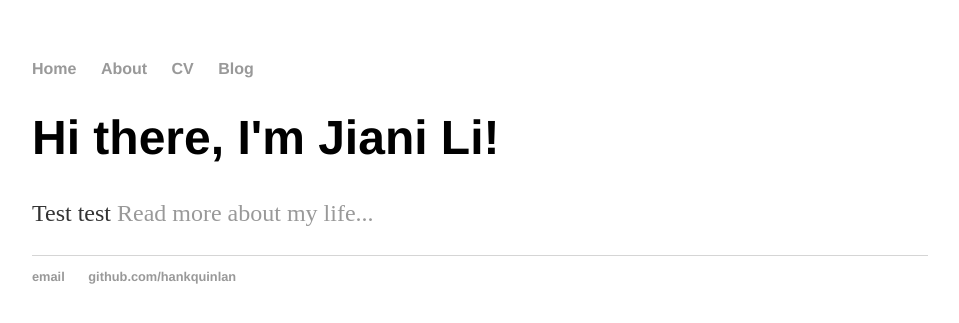
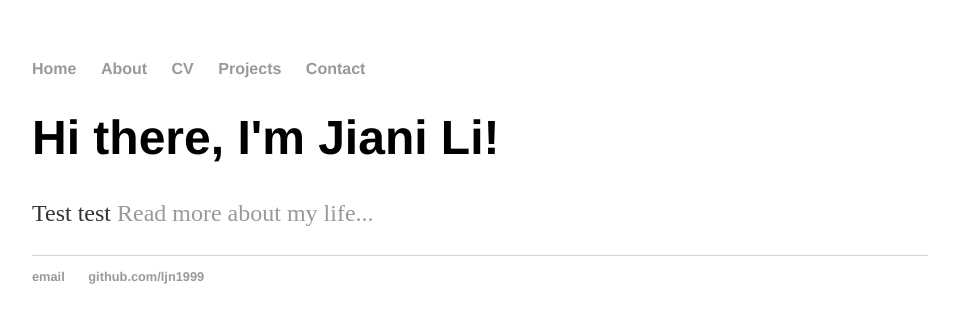
Before and after one commit to ljn1999/ljn1999.github.io, a Jekyll site: the page built from index.html, in a window 1280 px wide. Shown: the top 323 px of the page, without its empty margins (160-1119 px from the left). Built offline with Jekyll 4.4.1, drawn with Linux system fonts in a browser that asks for light colours.

Commit message:
Update default.html

```diff
--- a/_layouts/default.html
+++ b/_layouts/default.html
@@ -11,7 +11,8 @@
 	        		<li><a href="/">Home</a></li>
 		        	<li><a href="/about">About</a></li>
 	        		<li><a href="/cv">CV</a></li>
-	        		<li><a href="/blog">Blog</a></li>
+	        		<li><a href="/projects">Projects</a></li>
+				<li><a href="/contact">Contact</a></li>
 	    		</ul>
 			</nav>
 			<div class="container">
@@ -21,8 +22,8 @@
 			</div><!-- /.container -->
 			<footer>
 	    		<ul>
-	        		<li><a href="mailto:hankquinlanhub@gmail.com">email</a></li>
-	        		<li><a href="https://github.com/hankquinlan">github.com/hankquinlan</a></li>
+	        		<li><a href="nini.li@mail.utoronto.ca">email</a></li>
+	        		<li><a href="https://github.com/ljn1999">github.com/ljn1999</a></li>
 				</ul>
 			</footer>
 		</body>
```
